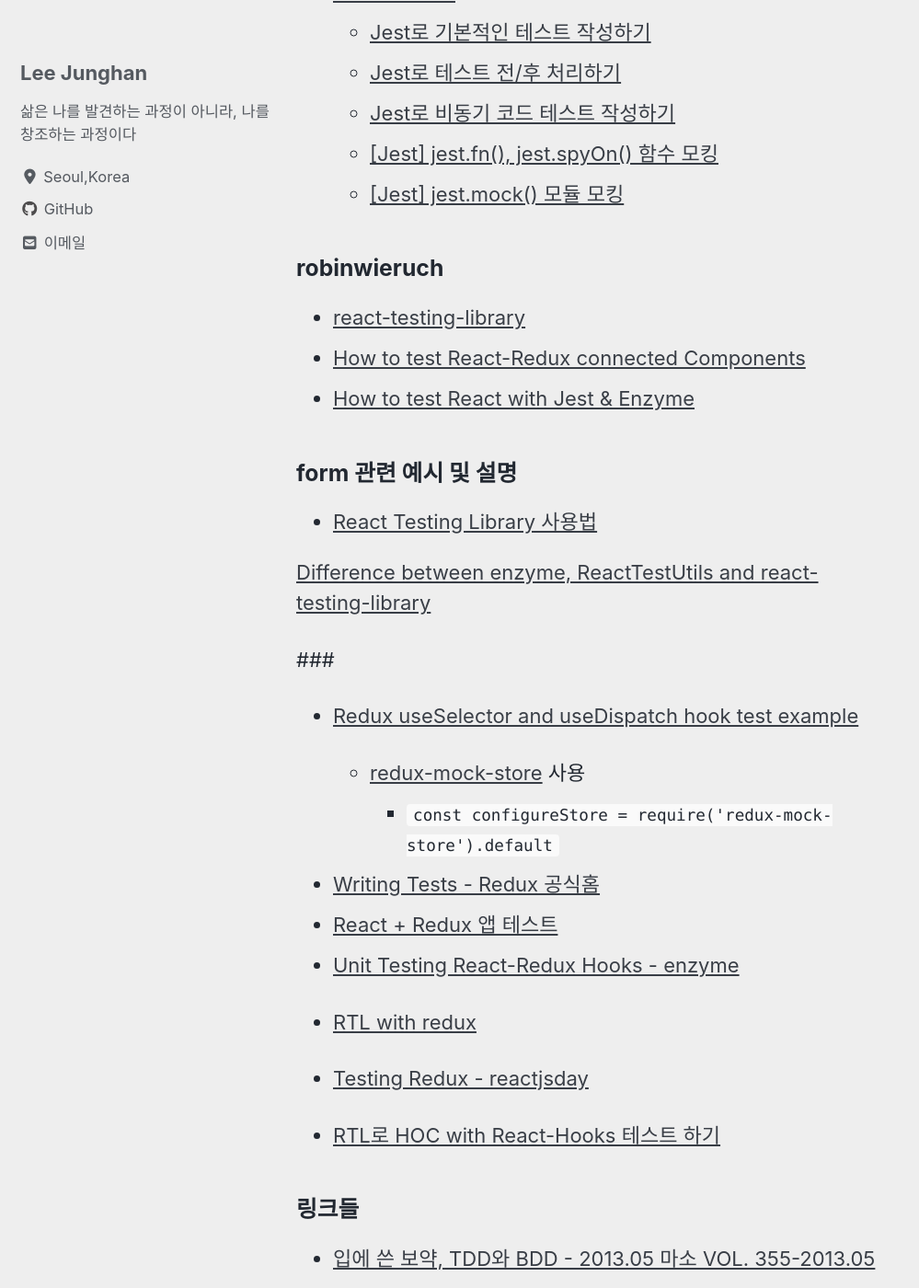
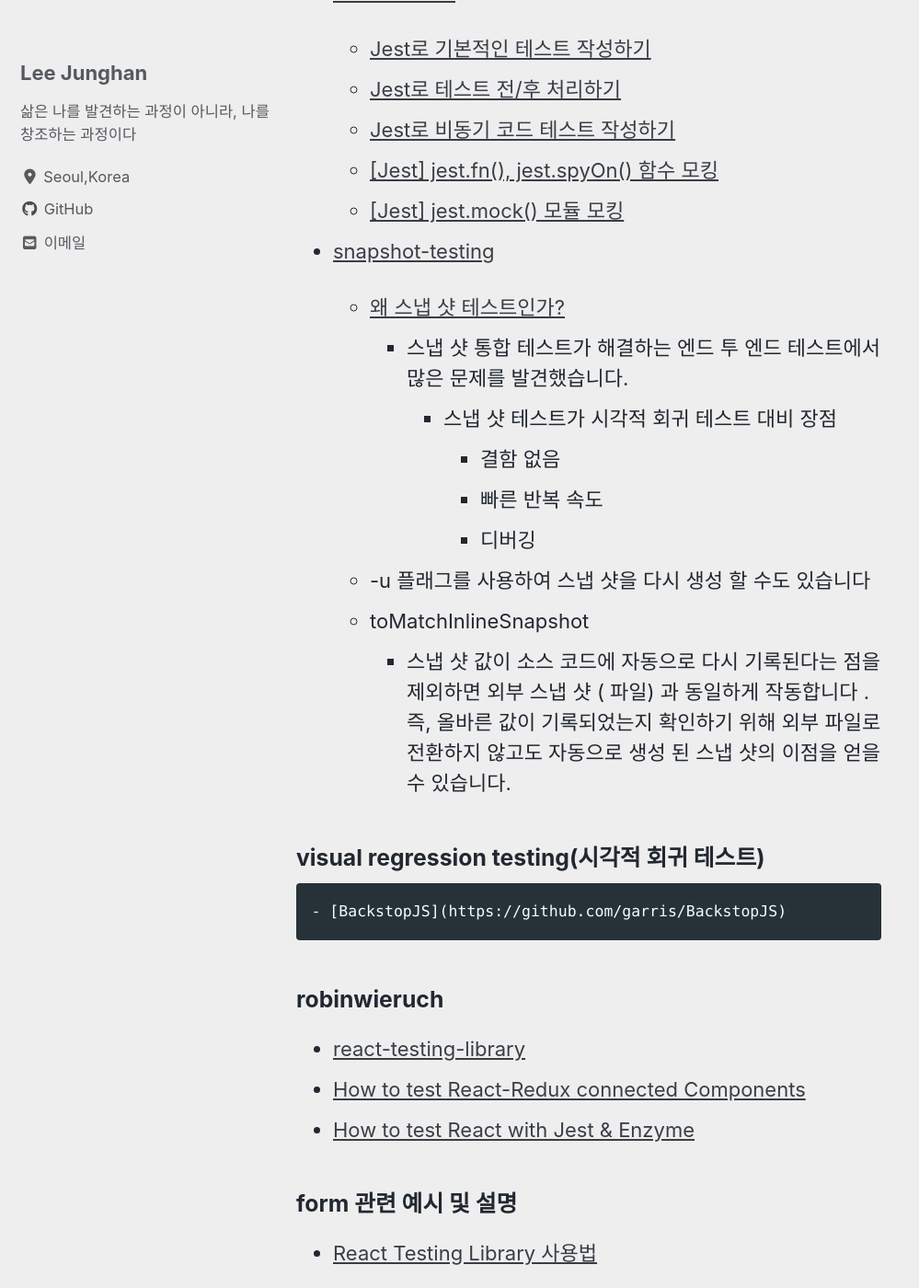
Before and after one commit to toyjhlee/toyjhlee.github.com, a Jekyll site: the page built from _posts/2020-09-03-front-test.md, in a window 1280 px wide and 1400 px high, scrolled down 2723 px. Shown: the whole window at 92% size, without its empty margins (0-999 px from the left). Built offline with Jekyll 4.4.1, drawn with Linux system fonts in a browser that asks for light colours; cached includes are drawn as plain includes; nearby versions of some CDN libraries.

Commit message:
docs: Update front-test

```diff
--- a/_posts/2020-09-03-front-test.md
+++ b/_posts/2020-09-03-front-test.md
@@ -65,11 +65,27 @@
 ### jest
 
 -   [daleseo.com](https://www.daleseo.com/jest-before-after/)
+
     -   [Jest로 기본적인 테스트 작성하기](https://www.daleseo.com/jest-basic/)
     -   [Jest로 테스트 전/후 처리하기](https://www.daleseo.com/jest-before-after/)
     -   [Jest로 비동기 코드 테스트 작성하기](https://www.daleseo.com/jest-async/)
     -   [[Jest] jest.fn(), jest.spyOn() 함수 모킹](https://www.daleseo.com/jest-fn-spy-on/)
     -   [[Jest] jest.mock() 모듈 모킹](https://www.daleseo.com/jest-mock-modules/)
+
+-   [snapshot-testing](https://jestjs.io/docs/en/snapshot-testing)
+    -   [왜 스냅 샷 테스트인가?](https://jestjs.io/blog/2016/07/27/jest-14.html#why-snapshot-testing)
+        -   스냅 샷 통합 테스트가 해결하는 엔드 투 엔드 테스트에서 많은 문제를 발견했습니다.
+            -   스냅 샷 테스트가 시각적 회귀 테스트 대비 장점
+                -   결함 없음
+                -   빠른 반복 속도
+                -   디버깅
+    -   -u 플래그를 사용하여 스냅 샷을 다시 생성 할 수도 있습니다
+    -   toMatchInlineSnapshot
+        -   스냅 샷 값이 소스 코드에 자동으로 다시 기록된다는 점을 제외하면 외부 스냅 샷 ( 파일) 과 동일하게 작동합니다 . 즉, 올바른 값이 기록되었는지 확인하기 위해 외부 파일로 전환하지 않고도 자동으로 생성 된 스냅 샷의 이점을 얻을 수 있습니다.
+
+### visual regression testing(시각적 회귀 테스트)
+
+    - [BackstopJS](https://github.com/garris/BackstopJS)
 
 ### robinwieruch
 
```
